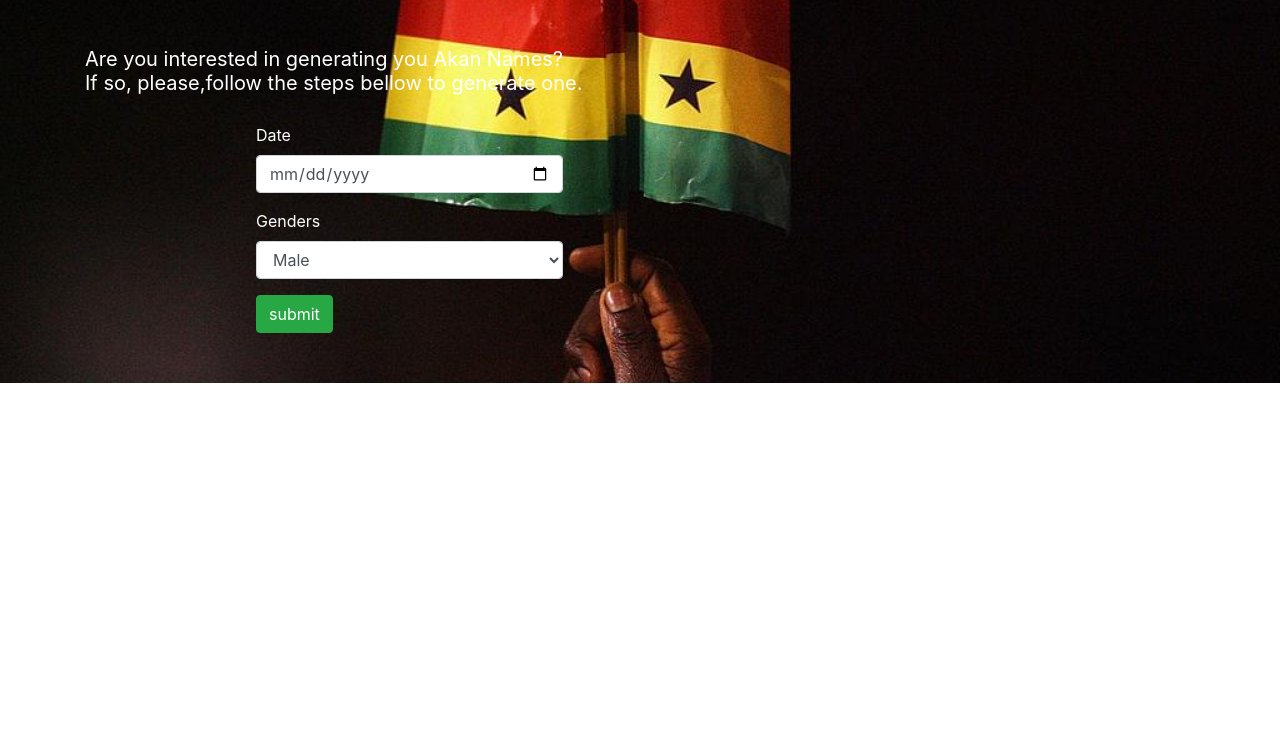
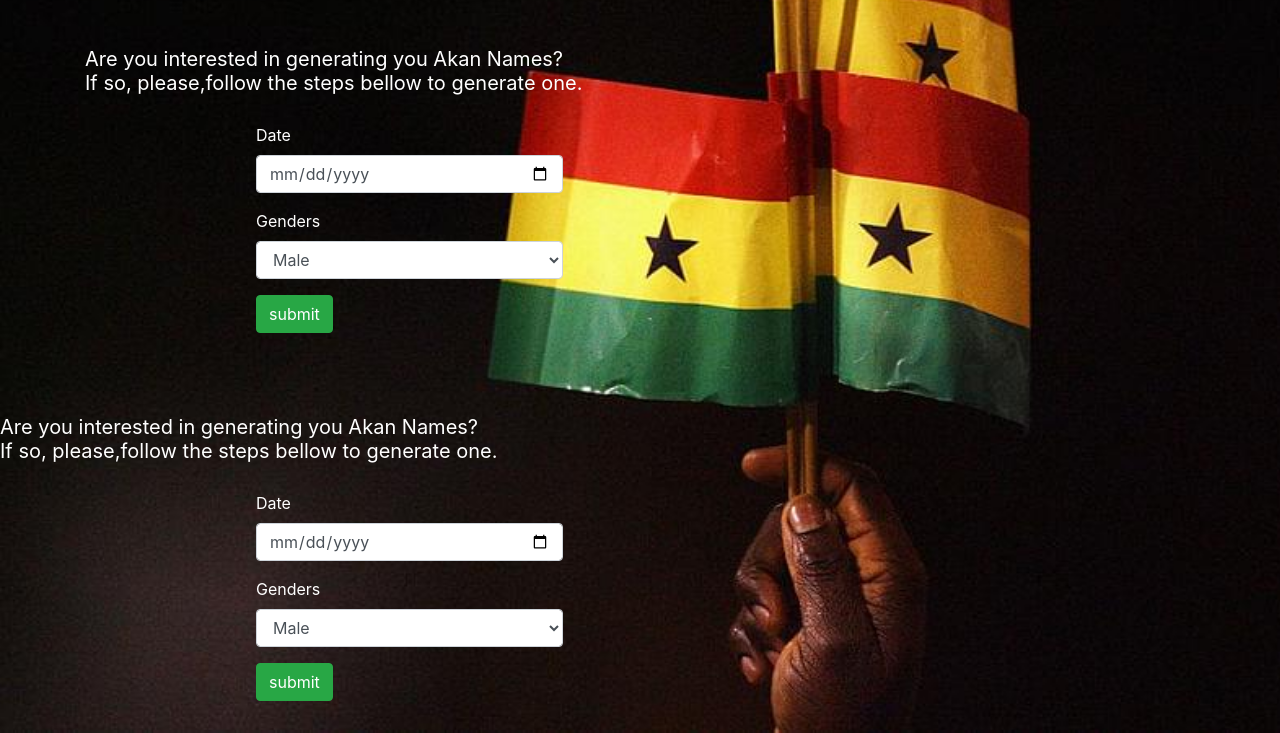
Before and after one commit to MigotSharon/Akan-Names, a plain HTML site: page index.html in a window 1280 px wide. Shown: the part 417-1150 px from the top of the page. Before the commit the page ends 800 px from the top, so only its background shows below. Drawn offline with Linux system fonts and the light colour scheme.

Commit message:
modified body

```diff
--- a/index.html
+++ b/index.html
@@ -72,3 +72,35 @@
 </body>
 
 </html>
+</div>
+</div>
+<div class="generator">
+<h2 class="text">Are you interested in generating you Akan Names? <br> If so, please,follow the steps bellow
+    to generate one.</h2>
+
+</div>
+
+</div>
+
+<form id="frm1" onsubmit="return myFunction(event)" action="">
+<div class="form-group">
+<label class="text-white" for="date">Date</label>
+<input type="date" name="date" class="form-control" id="date" />
+</div>
+<div class="form-group">
+<label class="text-white" for="gender">Genders</label>
+<select class="form-control select-input" name="gender" id="genders">
+    <option value="male">Male</option>
+    <option value="female">Female</option>
+</select>
+</div>
+<input type="submit" value="submit" class="btn btn-success" />
+<div class="results-custom text-center p-3" id="result"></div>
+
+</form>
+
+<script src="js/jquery.min.js"></script>
+<script src="js/scripts.js"></script>
+</body>
+
+</html>
```
